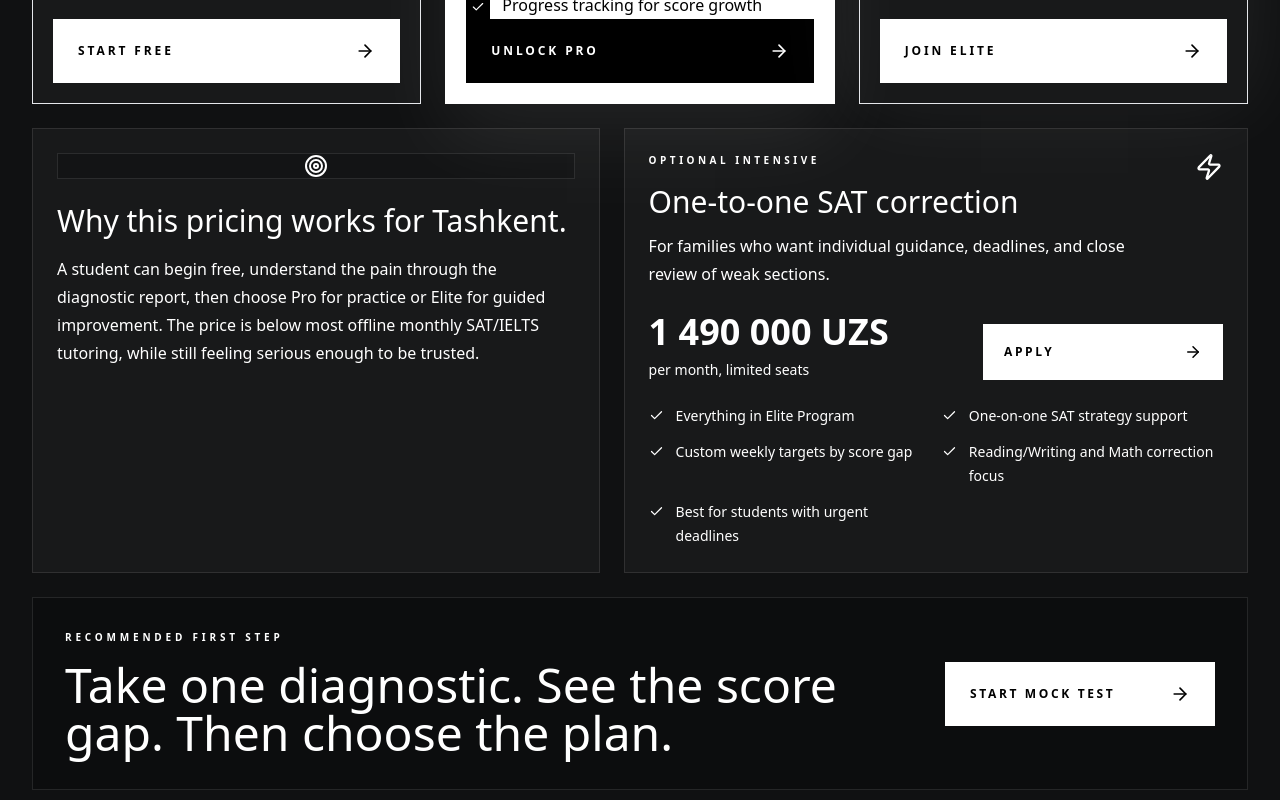
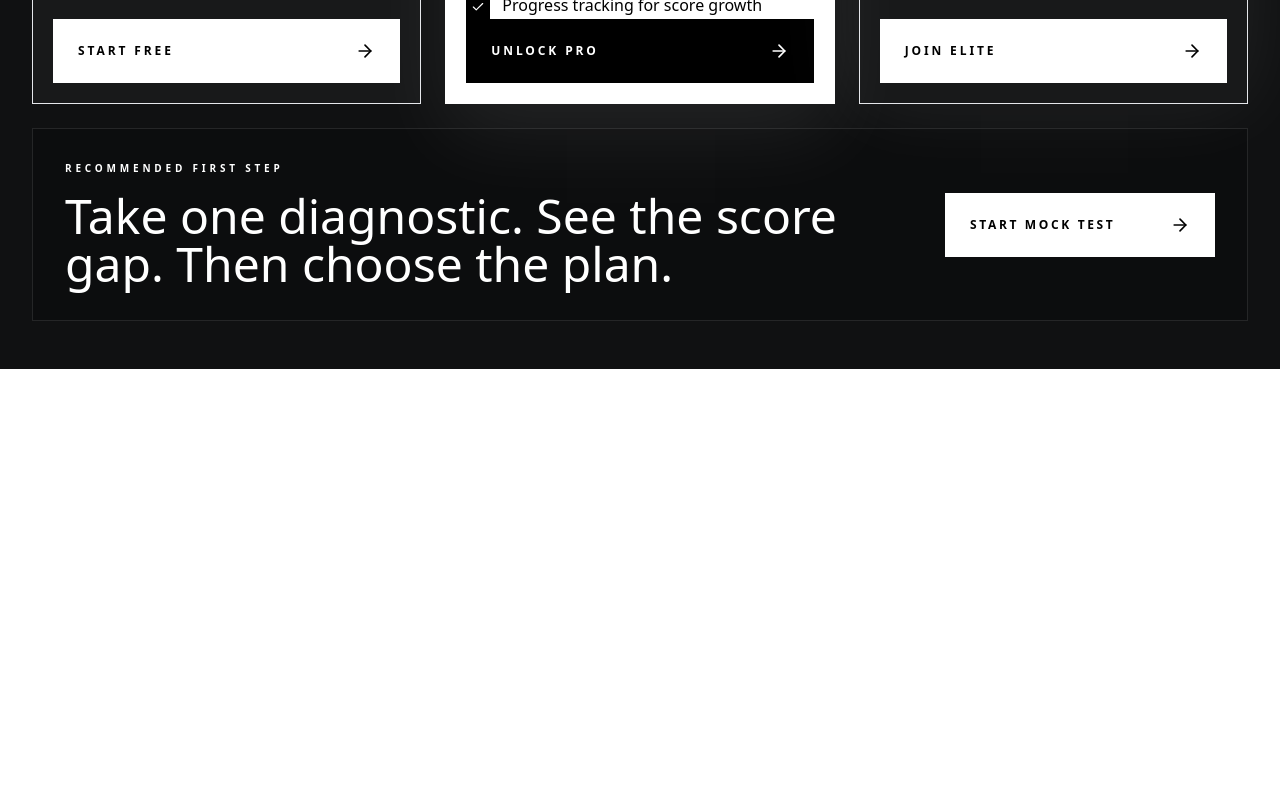
Before and after one commit to batyrovbahrom96-svg/SAT1600.uz, a Next.js app in the folder frontend/: page /pricing in a window 1280 px wide. Shown: the part 1153-1953 px from the top of the page. After the commit the page ends 1522 px from the top, so only its background shows below. Built offline with nearby package versions, Linux system fonts and the light colour scheme; no server answers.

Commit message:
Remove extra pricing sections

```diff
--- a/frontend/app/pricing/page.tsx
+++ b/frontend/app/pricing/page.tsx
@@ -2,7 +2,7 @@
 
 import Link from "next/link";
 import { useEffect, useState } from "react";
-import { ArrowRight, Check, Crown, Sparkles, Target, X, Zap } from "lucide-react";
+import { ArrowRight, Check, Crown, Sparkles, X } from "lucide-react";
 import { LuxuryNavbar } from "@/components/LuxuryNavbar";
 
 const telegramUsername = "FounderSATTESTUZ";
@@ -13,8 +13,7 @@ const paynetQrImage = `https://api.qrserver.com/v1/create-qr-code/?size=320x320&
 
 const prices = {
   pro: "149 000 UZS",
-  elite: "990 000 UZS",
-  intensive: "1 490 000 UZS"
+  elite: "990 000 UZS"
 } as const;
 
 const platformFeatures = [
@@ -31,14 +30,6 @@ const eliteFeatures = [
   "Weekly strategy and mistake review",
   "Priority weak-topic practice plan",
   "Guidance for serious score improvement"
-];
-
-const intensiveFeatures = [
-  "Everything in Elite Program",
-  "One-on-one SAT strategy support",
-  "Custom weekly targets by score gap",
-  "Reading/Writing and Math correction focus",
-  "Best for students with urgent deadlines"
 ];
 
 type PlanAction =
@@ -171,15 +162,6 @@ export default function PricingPage() {
       };
     }
 
-    if (plan === "intensive") {
-      return {
-        description: "One-to-one SAT strategy support for families who want individual guidance, deadlines, and close review of weak sections.",
-        label: "Optional intensive",
-        price: `${prices.intensive} / month`,
-        title: "One-to-one SAT correction"
-      };
-    }
-
     return null;
   }
 
@@ -264,52 +246,6 @@ export default function PricingPage() {
             price={`${prices.elite} / month`}
             title="1400+ Elite"
           />
-        </div>
-
-        <div className="mt-6 grid gap-6 lg:grid-cols-[1fr_1.1fr]">
-          <article className="border border-white/10 bg-white/[0.035] p-6">
-            <div className="flex h-13 w-13 items-center justify-center border border-white/10 bg-black/20 text-white/72">
-              <Target size={24} />
-            </div>
-            <h2 className="mt-6 text-3xl font-light text-white">Why this pricing works for Tashkent.</h2>
-            <p className="mt-4 text-base font-light leading-7 text-white/52">
-              A student can begin free, understand the pain through the diagnostic report, then choose Pro for practice or Elite for guided improvement. The price is below most offline monthly SAT/IELTS tutoring, while still feeling serious enough to be trusted.
-            </p>
-          </article>
-
-          <article className="border border-white/10 bg-white/[0.035] p-6">
-            <div className="flex items-start justify-between gap-6">
-              <div>
-                <p className="text-[10px] font-black uppercase tracking-[0.35em] text-white/42">Optional intensive</p>
-                <h2 className="mt-4 text-3xl font-light text-white">One-to-one SAT correction</h2>
-                <p className="mt-3 text-base font-light leading-7 text-white/52">
-                  For families who want individual guidance, deadlines, and close review of weak sections.
-                </p>
-              </div>
-              <Zap className="shrink-0 text-white/62" size={28} />
-            </div>
-            <div className="mt-6 grid gap-4 sm:grid-cols-[1fr_auto] sm:items-end">
-              <div>
-                <p className="text-4xl font-black text-white">{prices.intensive}</p>
-                <p className="mt-2 text-sm font-light text-white/46">per month, limited seats</p>
-              </div>
-              <a
-                className="flex h-14 items-center justify-between border border-white bg-white px-5 text-left text-xs font-black uppercase tracking-[0.22em] text-black transition-colors hover:bg-transparent hover:text-white sm:min-w-[240px]"
-                href="/pricing?plan=intensive"
-              >
-                Apply
-                <ArrowRight size={18} />
-              </a>
-            </div>
-            <ul className="mt-6 grid gap-3 sm:grid-cols-2">
-              {intensiveFeatures.map((feature) => (
-                <li className="flex gap-3 text-sm leading-6 text-white/58" key={feature}>
-                  <Check className="mt-1 shrink-0" size={15} />
-                  {feature}
-                </li>
-              ))}
-            </ul>
-          </article>
         </div>
 
         <section className="mt-6 border border-white/10 bg-black/25 p-6 md:p-8">
```
